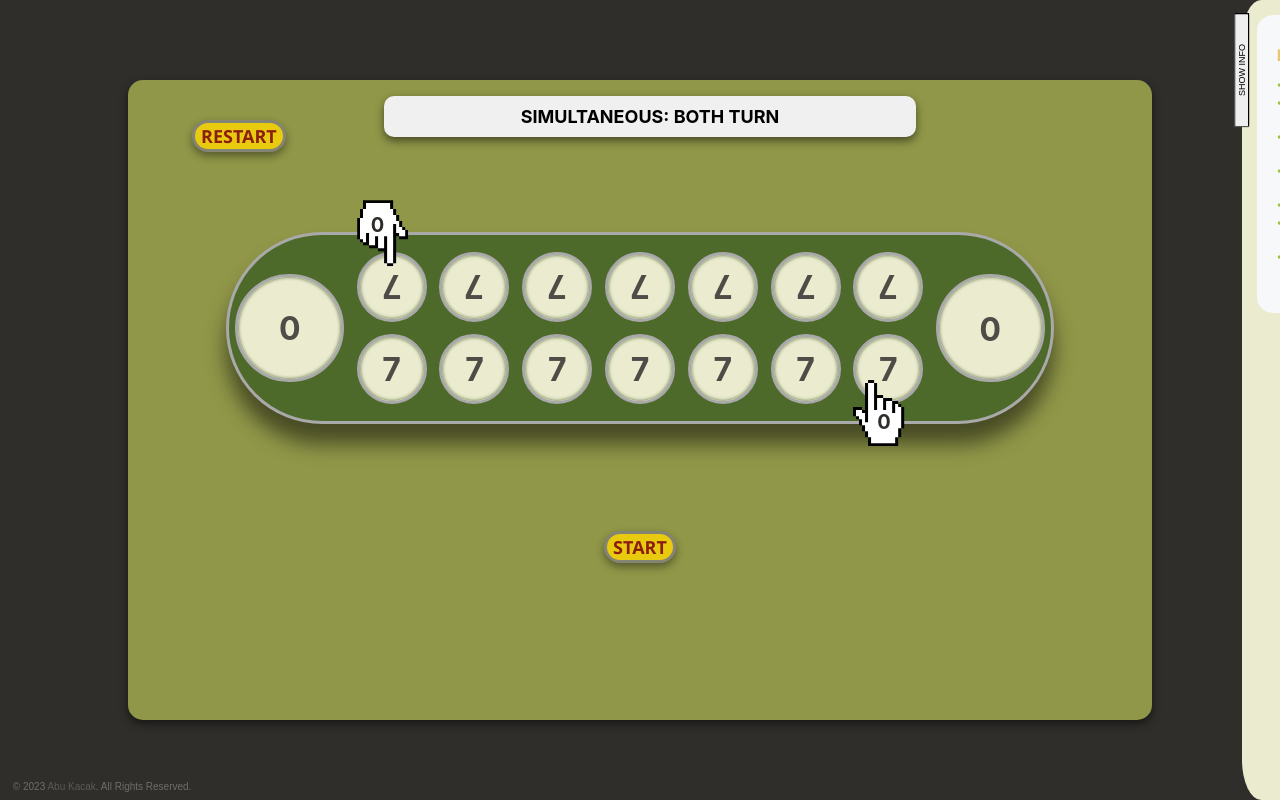
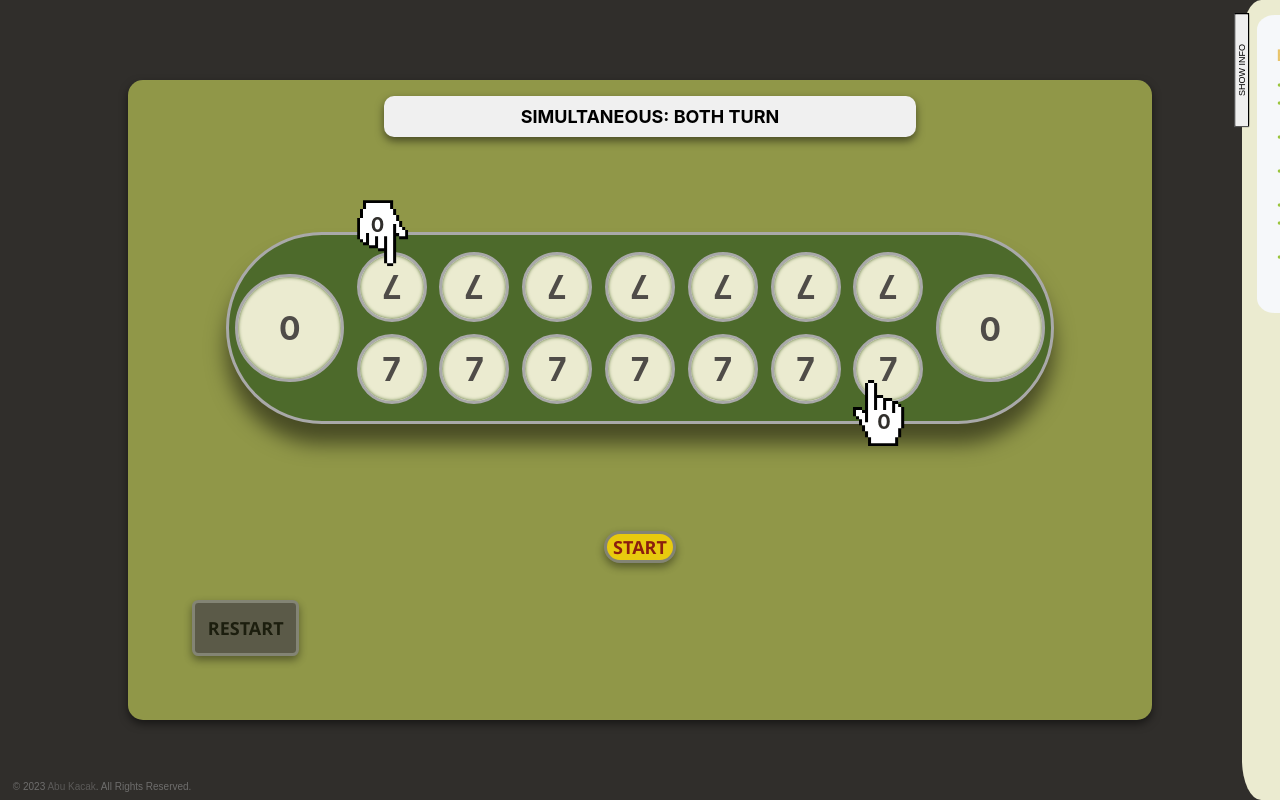
Before and after one commit to ubAI6689/congkak-react, a React (Create React App) app: page / in a window 1280 px wide. Built offline with nearby package versions, Linux system fonts and the light colour scheme.

Commit message:
Readjust RESTART button (again)

```diff
--- a/src/components/CongkakBoard.css
+++ b/src/components/CongkakBoard.css
@@ -82,12 +82,13 @@ body {
 }
 
 .app-wrapper .button-refresh {
-  /* height: 10hv; */
   position: absolute;
-  top: 15vh;
+  top: 75vh;
   left: 15vw;
-  width: auto;
-  border-radius: 2vw;
+  padding: 1%;
+  /* height: 10hv;
+  width: 10hv; */
+  border-radius: 0.5vw;
   box-shadow: 0px 4px 8px rgba(0, 0, 0, 0.5);
   /* margin-top: 1%;  */
 
@@ -95,8 +96,8 @@ body {
   font-family:'Segoe UI', Tahoma, Geneva, Verdana, sans-serif;
   font-weight: bold;
   font-size: large;
-  color: darkred;
-  background-color: gold;
+  color: black;
+  background-color: #4f4c48;
   border: solid gray;/* box-shadow: 0 0 10px gold; */
   /* Add additional styling for the button */
 }
```
